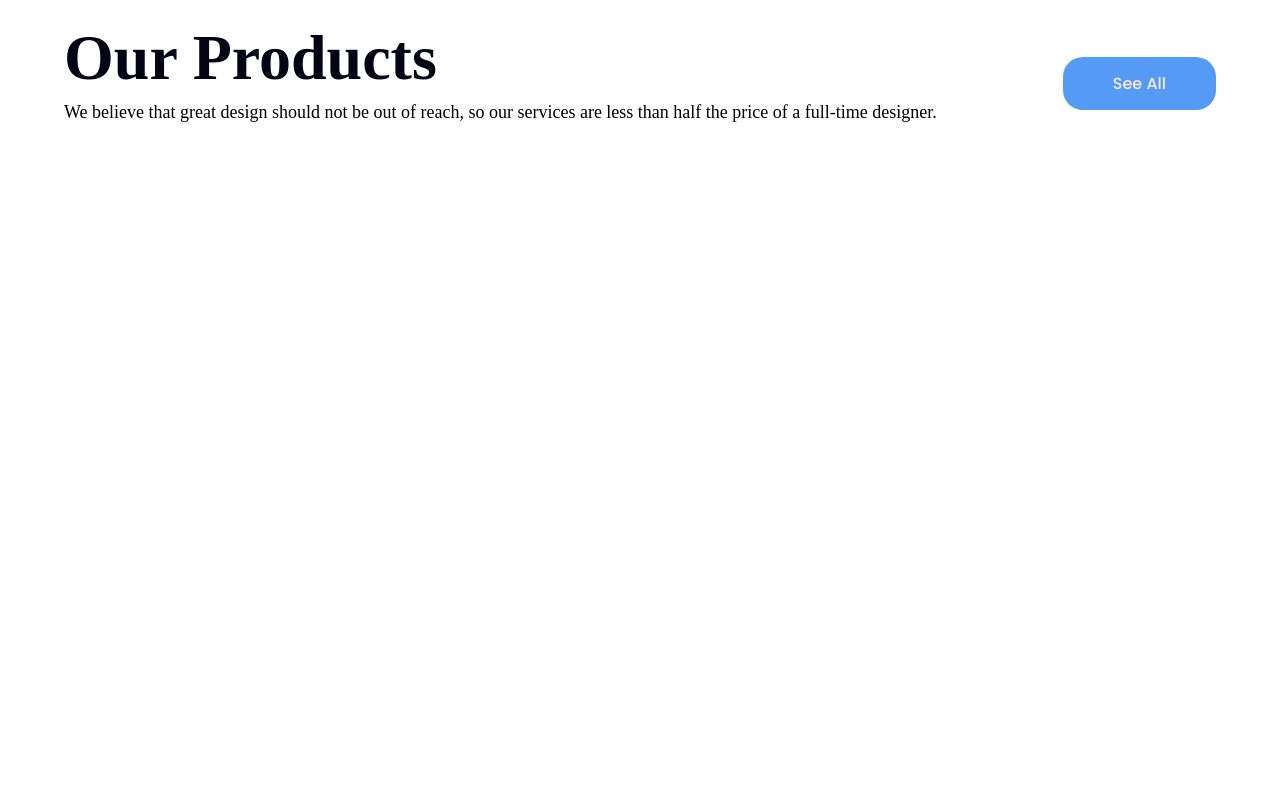
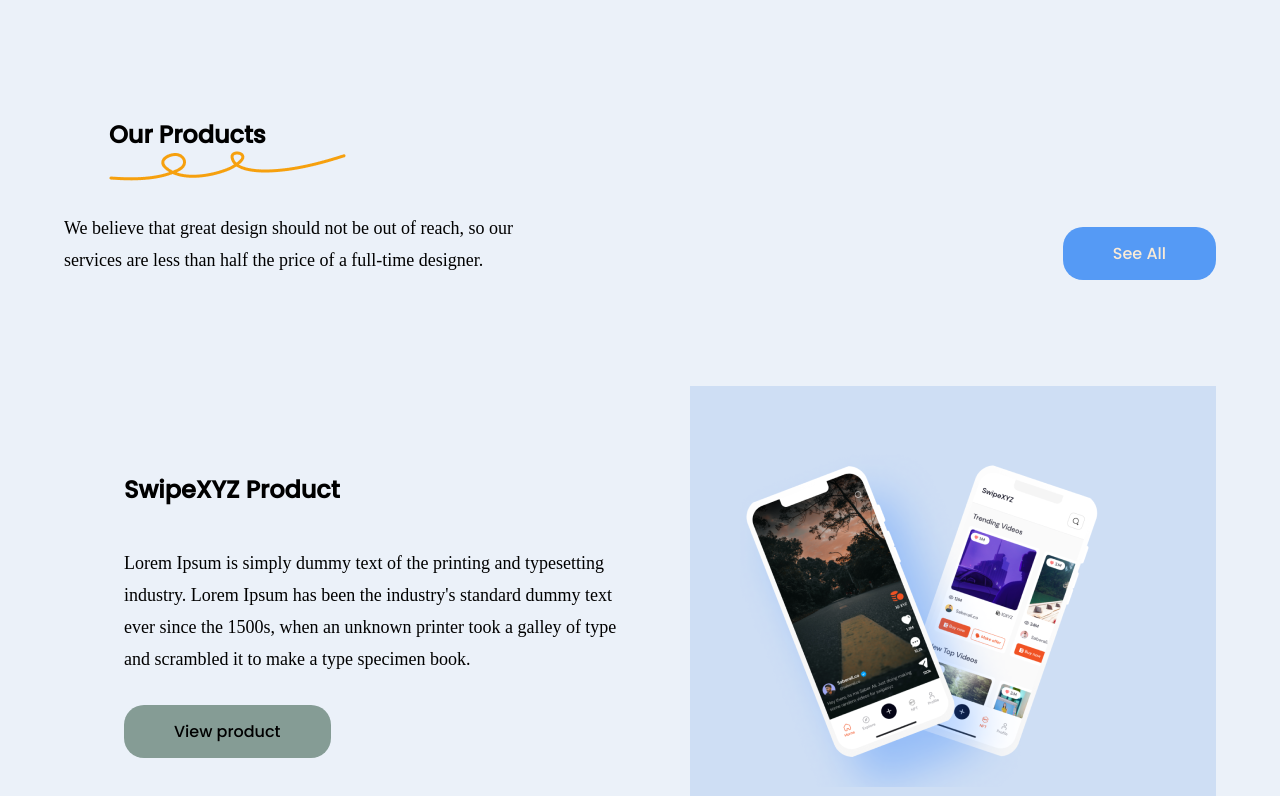
Before and after one commit to AlaminSarkerFRII/landing-page-layout-with-raw-css, a React (Create React App) app: page / in a window 1280 px wide. Shown: the part 1784-2580 px from the top of the page. Before the commit the page ends 1932 px from the top, so only its background shows below. Built offline with nearby package versions, Linux system fonts and the light colour scheme.

Commit message:
added prodcuts sections

```diff
--- a/src/components/Products/Products.css
+++ b/src/components/Products/Products.css
@@ -1,11 +1,80 @@
+/* product-content */
+
+.product-content {
+    margin-bottom: 150px;
+}
+
 .product-title h2 {
     position: relative;
     font-size: 1.5rem;
-    text-align: center;
-    width: auto;
+    margin-bottom: 60px;
+    margin-left: 45px;
+    margin-top: 150px;
 }
-.product-title {
-   display: flex;
-   align-items: center;
-   justify-content: space-between;
+
+.product-title h2::before {
+    content: "";
+    position: absolute;
+    width: 100%;
+    height: 100%;
+    bottom: -34px;
+    right: 0;
+    left: 0;
+    margin: auto;
+    background-image: url("../../assets/img/Underline 3.png");
+    background-repeat: no-repeat;
+    background-position: start;
 }
+
+
+.product-description {
+    display: flex;
+    align-items: center;
+    justify-content: space-between;
+    margin-bottom: 90px;
+}
+
+.product-description p {
+    width: 40%;
+}
+
+/* product-row */
+
+/* .product-row {
+    width: 100%;
+    margin:auto;
+} */
+
+/* product col-1 */
+
+.col-1 {
+    display: grid;
+    grid-template-columns: repeat(2, 1fr);
+    justify-content: space-around;
+    align-items: center;
+    /* margin-left: 200px; */
+}
+
+.product-detail {
+    margin-left: 60px;
+}
+.product-detail h2 {
+    margin-bottom: 40px;
+}
+
+.product-button{
+    margin-top: 10px;
+    background-color: rgb(133, 156, 149);
+    color:black
+}
+
+.product-image {
+    background-color: #CEDEF4;
+    margin-left: 50px;
+}
+
+.product-image img {
+    padding:50px;
+    margin: 0 auto;
+
+}
--- a/src/components/Products/Products.js
+++ b/src/components/Products/Products.js
@@ -1,25 +1,44 @@
 import React from 'react';
 import "./Products.css"
+import mock1 from "../../assets/img/Mockup 1.png"
 
 const Products = () => {
     return (
-        <div className="container">
-            <div className="product-title">
+        <div className="product-content">
+            <div className="container">
+                <div className="product-title">
+                    <h2>Our Products </h2>
+                </div>
                 <div className="product-description">
-                    <h1>Our Products </h1>
                     <p>We believe that great design should not be out of reach, so our services are less than half the price of a full-time designer.</p>
-                </div>
-                <div className="product-button">
                     <button className="btn btn-primary">See All</button>
                 </div>
+
+                <div className="product-row">
+                    <div className="product col-1">
+                        <div className="product-detail">
+                            <h2>SwipeXYZ Product</h2>
+                            <p>Lorem Ipsum is simply dummy text of the printing and typesetting industry. Lorem Ipsum has been the industry's standard dummy text ever since the 1500s, when an unknown printer took a galley of type and scrambled it to make a type specimen book.</p>
+                            <div><button className='product-button'>View product</button></div>
+                        </div>
+                        <div className="product-image">
+                            <img src={mock1} alt="mobile" />
+                        </div>
+                    </div>
+                    <div className="product col-1">
+                        <div className="product-image">
+                            <img src={mock1} alt="mobile" />
+                        </div>
+                        <div className="product-detail">
+                            <h2>Cashback Product</h2>
+                            <p>Lorem Ipsum is simply dummy text of the printing and typesetting industry. Lorem Ipsum has been the industry's standard dummy text ever since the 1500s, when an unknown printer took a galley of type and scrambled it to make a type specimen book.</p>
+                            <div><button className='product-button'>View product</button></div>
+                        </div>
+
+                    </div>
+
+                </div>
             </div>
-
-
-            <div className="product-description">
-
-
-            </div>
-
         </div>
     );
 };
--- a/src/index.css
+++ b/src/index.css
@@ -11,5 +11,5 @@
 
 body {
     font-family: 'Poppins', sans-serif;
-    background: #FFFFFF;
+    background: #a8c2e638;
 }
```
